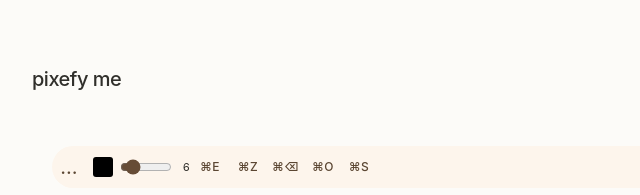
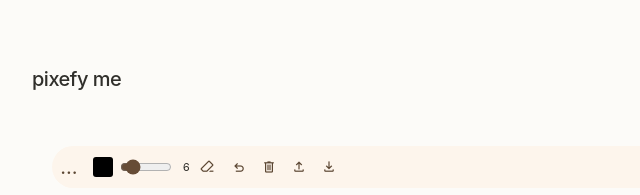
Before and after one commit to jensenleedesignstudio/pixefy-me, a plain HTML site: page public/index.html in a window 1280 px wide. Shown: the top 195 px of the page, 0-640 px from the left. Drawn offline with nearby package versions, Linux system fonts and the light colour scheme; some packages are replaced by stand-ins of ours; a script that the page names is missing.

Commit message:
revert back to symbols

```diff
--- a/public/index.html
+++ b/public/index.html
@@ -56,22 +56,22 @@
                     <input type = "range" id = "brush-size" min = "1" max = "40" value = "6" aria-label = "Brush size" title = "Brush size">
                     <output id = "brush-size-value" for = "brush-size">6</output>
                 </div>
-                <button class = "shortcut-button" id = "eraser" type = "button" aria-label="Toggle eraser (Command e)" title="Toggle eraser (⌘E)" aria-pressed = "false" aria-keyshortcuts="Meta+e">
-                    <kbd class="shortcut-label" aria-hidden="true">⌘E</kbd>
+                <button class = "icon-button" id = "eraser" type = "button" aria-label = "eraser" title = "eraser" aria-pressed = "false">
+                    <span class = "material-symbols-outlined" aria-hidden = "true">ink_eraser</span>
                 </button>
             </div>
             <div class = "tool-group" role = "group" aria-label = "canvas actions">
-                <button class = "shortcut-button" id = "undo" type = "button" aria-label="Undo (Command z)" title="Undo (⌘Z)" aria-keyshortcuts="Meta+z">
-                    <kbd class="shortcut-label" aria-hidden="true">⌘Z</kbd>
+                <button class = "icon-button" id = "undo" type = "button" aria-label = "undo" title = "undo">
+                    <span class = "material-symbols-outlined" aria-hidden = "true">undo</span>
                 </button>
-                <button class = "shortcut-button" id = "clear" type = "button" aria-label="Clear canvas (Command Backspace)" title="Clear canvas (⌘⌫)" aria-keyshortcuts="Meta+Backspace">
-                    <kbd class="shortcut-label" aria-hidden="true">⌘⌫</kbd>
+                <button class = "icon-button" id = "clear" type = "button" aria-label = "clear canvas" title = "clear canvas">
+                    <span class = "material-symbols-outlined" aria-hidden = "true">delete</span>
                 </button>
-                <button class = "shortcut-button" id = "upload-button" type = "button" aria-label="Upload image (Command o)" title="Upload image (⌘O)" aria-keyshortcuts="Meta+o">
-                    <kbd class="shortcut-label" aria-hidden="true">⌘O</kbd>
+                <button class = "icon-button" id = "upload-button" type = "button" aria-label = "upload image" title = "upload image">
+                    <span class = "material-symbols-outlined" aria-hidden = "true">upload</span>
                 </button>
-                <button class = "shortcut-button" id = "save-sketch" type = "button" aria-label="Save sketch (Command s)" title="Save sketch (⌘S)" aria-keyshortcuts="Meta+s">
-                    <kbd class="shortcut-label" aria-hidden="true">⌘S</kbd>
+                <button class = "icon-button" id = "save-sketch" type = "button" aria-label = "save sketch" title = "save sketch">
+                    <span class = "material-symbols-outlined" aria-hidden = "true">download</span>
                 </button>
             </div>
 
@@ -584,25 +584,6 @@
                 photoUpload.click();
             });
 
-            // Shortcuts operate on the canvas; typing fields keep native text commands.
-            document.addEventListener("keydown", function (event) {
-                if (!event.metaKey || event.altKey || event.ctrlKey || event.shiftKey
-                    || event.repeat || event.isComposing) return;
-                if (event.target.closest?.("input, textarea, select, [contenteditable]:not([contenteditable='false'])")) return;
-                if (!document.getElementById("canvas-panel").classList.contains("is-active")) return;
-
-                const shortcuts = {
-                    z: "undo", e: "eraser", backspace: "clear",
-                    o: "upload-button", s: "save-sketch"
-                };
-                const targetId = shortcuts[event.key.toLowerCase()];
-                if (!targetId) return;
-                const button = document.getElementById(targetId);
-                if (button.disabled) return;
-                event.preventDefault();
-                button.click();
-            });
-
             photoUpload.addEventListener("change", async function () {
                 const file = photoUpload.files[0];
                 if (!file) return;
--- a/public/styles.css
+++ b/public/styles.css
@@ -703,6 +703,10 @@ label[for="art-instructions"] {
     border-radius: 3px;
 }
 
+#eraser[aria-pressed="true"] .material-symbols-outlined {
+    font-variation-settings: "FILL" 1;
+}
+
 /* Same reveal pattern as the portfolio; outer panels retain their FLIP transforms. */
 .reveal-line {
     opacity: 0;
@@ -791,28 +795,3 @@ label[for="art-instructions"] {
 .preview-panel:fullscreen {
     padding: 20px;
 }
-
-/* Mac shortcut labels replace the drawing icons without adding keycap boxes. */
-.drawing-toolbar .toolbar-items .shortcut-button {
-    flex: 0 0 auto;
-    width: auto;
-    min-width: 32px;
-    padding: 0 4px;
-    border: none;
-    background: transparent;
-    box-shadow: none;
-}
-
-.shortcut-label {
-    font: inherit;
-    font-size: 12px;
-    font-weight: 500;
-    letter-spacing: 0.02em;
-    white-space: nowrap;
-}
-
-.shortcut-button[aria-pressed="true"] .shortcut-label {
-    font-weight: 700;
-    text-decoration: underline;
-    text-underline-offset: 3px;
-}
```
